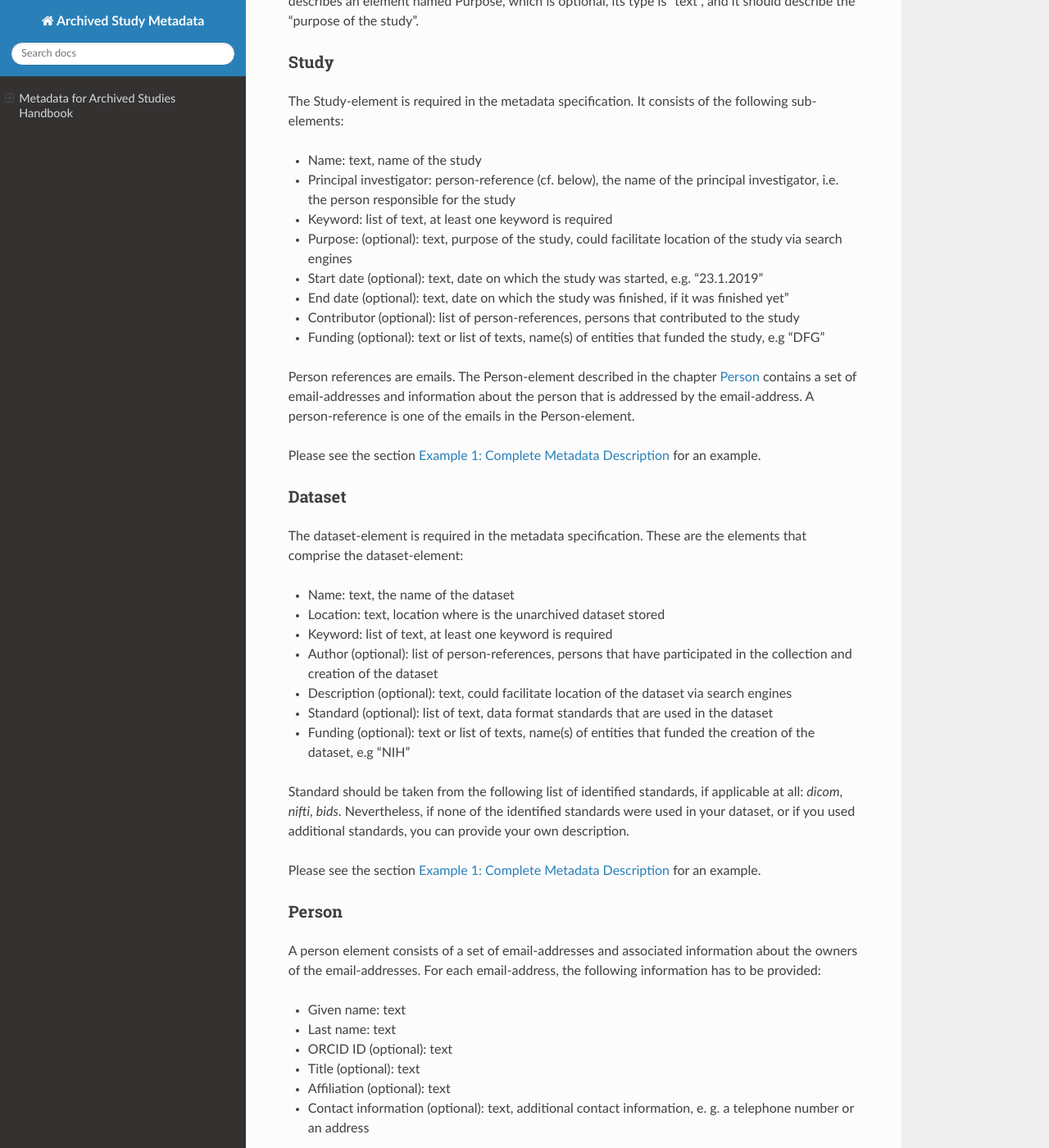
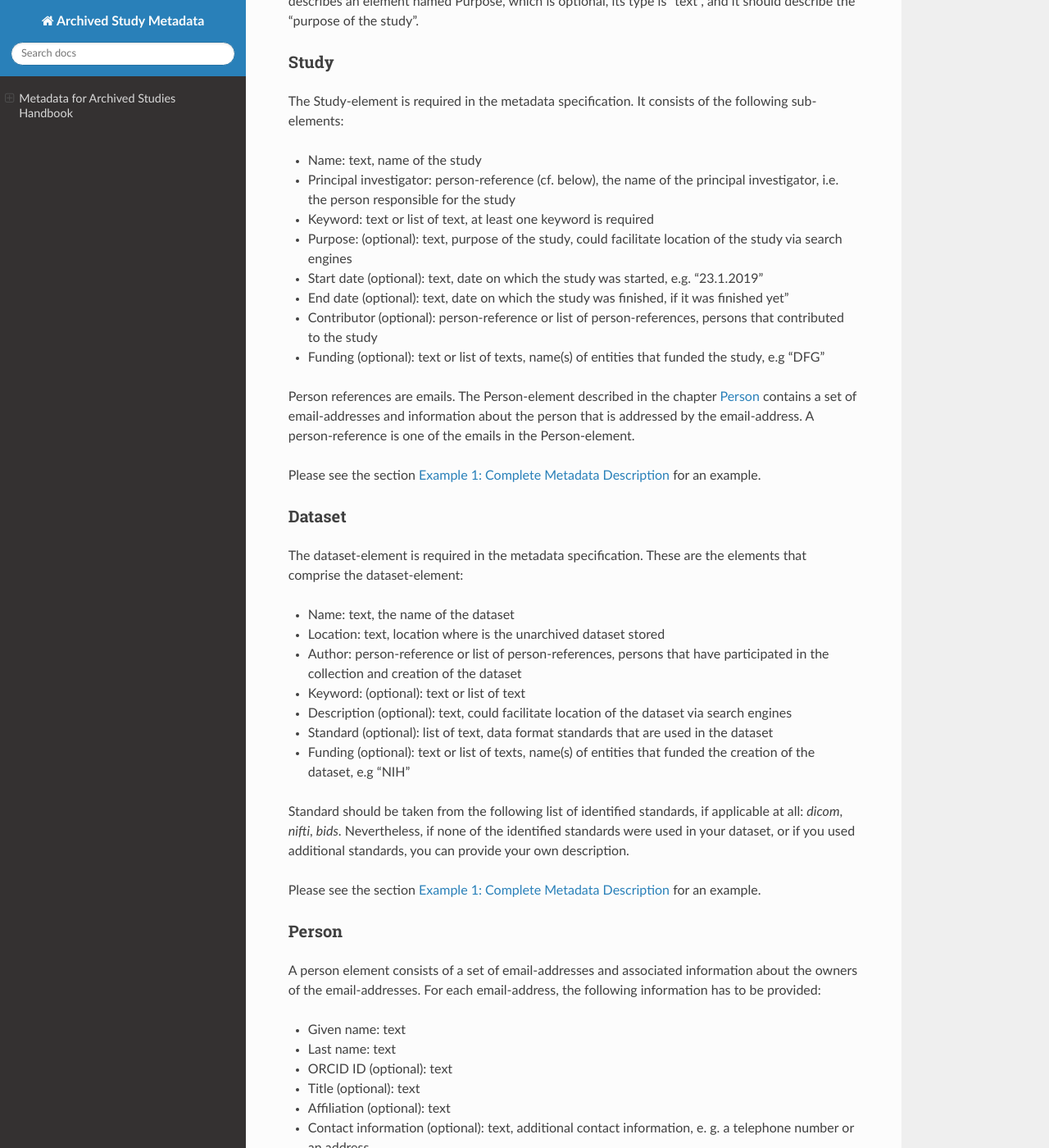
Before and after one commit to datalad/datalad-metalad, a Sphinx documentation site: the page built from tools/archive_metadata_validator/docs/source/archived-study-metadata-handbook.rst, in a window 1280 px wide and 1400 px high, scrolled down 658 px. Shown: the whole window at 82% size. Built offline with Sphinx 7.4.7 and the Read the Docs theme 2.0.0, drawn with Linux system fonts in a browser that asks for light colours; some of the changed text lies outside the part shown.

Commit message:
BF: fix description of dataset.keyword

```diff
--- a/tools/archive_metadata_validator/docs/source/archived-study-metadata-handbook.rst
+++ b/tools/archive_metadata_validator/docs/source/archived-study-metadata-handbook.rst
@@ -34,11 +34,11 @@ The Study-element is required in the metadata specification. It consists of the
 
 - Name: text, name of the study
 - Principal investigator: person-reference (cf. below), the name of the principal investigator, i.e. the person responsible for the study
-- Keyword: list of text, at least one keyword is required
+- Keyword: text or list of text, at least one keyword is required
 - Purpose: (optional): text, purpose of the study, could facilitate location of the study via search engines
 - Start date (optional): text, date on which the study was started, e.g. "23.1.2019"
 - End date (optional): text, date on which the study was finished, if it was finished yet"
-- Contributor (optional): list of person-references, persons that contributed to the study
+- Contributor (optional): person-reference or list of person-references, persons that contributed to the study
 - Funding (optional): text or list of texts, name(s) of entities that funded the study, e.g "DFG"
 
 Person references are emails. The Person-element described in the chapter `Person`_ contains a set of email-addresses and information about the person that is addressed by the email-address. A person-reference is one of the emails in the Person-element.
@@ -53,8 +53,8 @@ The dataset-element is required in the metadata specification. These are the ele
 
 - Name: text, the name of the dataset
 - Location: text, location where is the unarchived dataset stored
-- Keyword: list of text, at least one keyword is required
-- Author (optional): list of person-references, persons that have participated in the collection and creation of the dataset
+- Author: person-reference or list of person-references, persons that have participated in the collection and creation of the dataset
+- Keyword: (optional): text or list of text
 - Description (optional): text, could facilitate location of the dataset via search engines
 - Standard (optional): list of text, data format standards that are used in the dataset
 - Funding (optional): text or list of texts, name(s) of entities that funded the creation of the dataset, e.g "NIH"
```
Also changed, not shown: other parts of tools/archive_metadata_validator/docs/source/archived-study-metadata-handbook.rst (+1 -1 lines).
